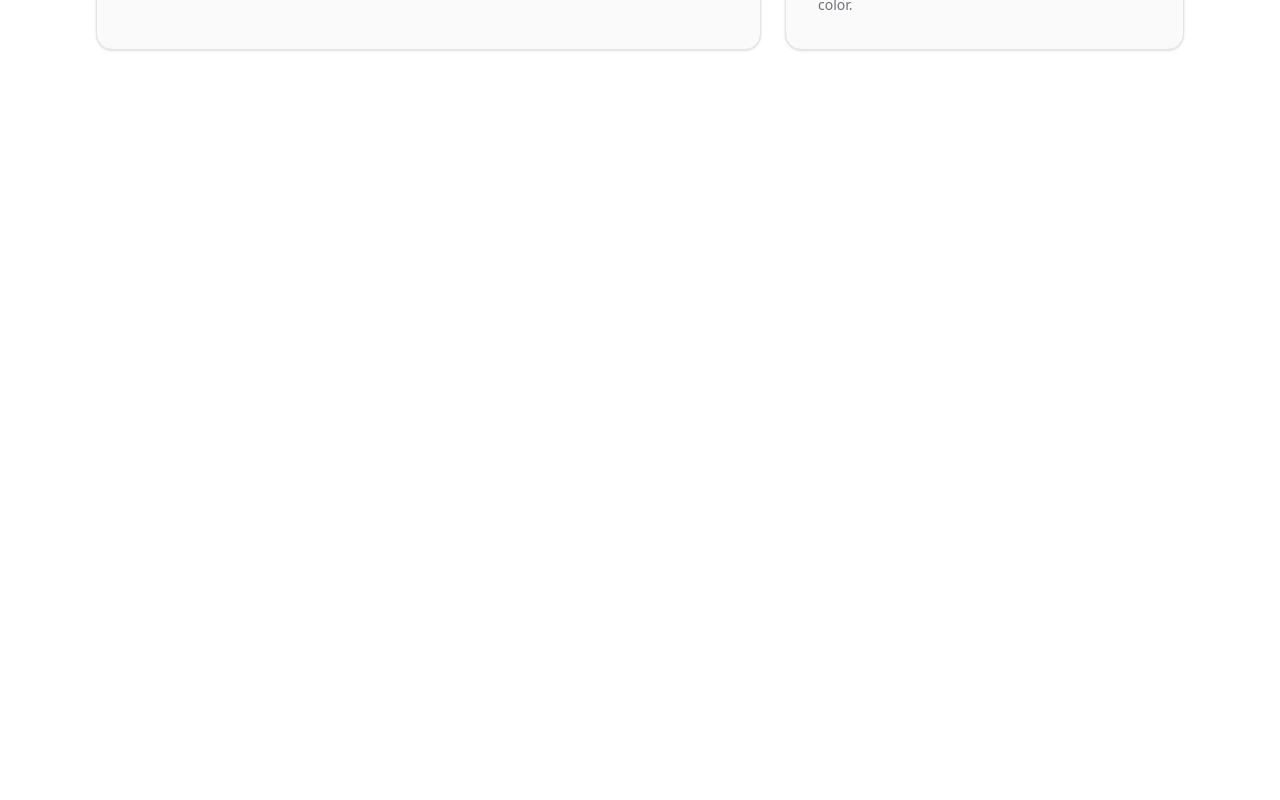
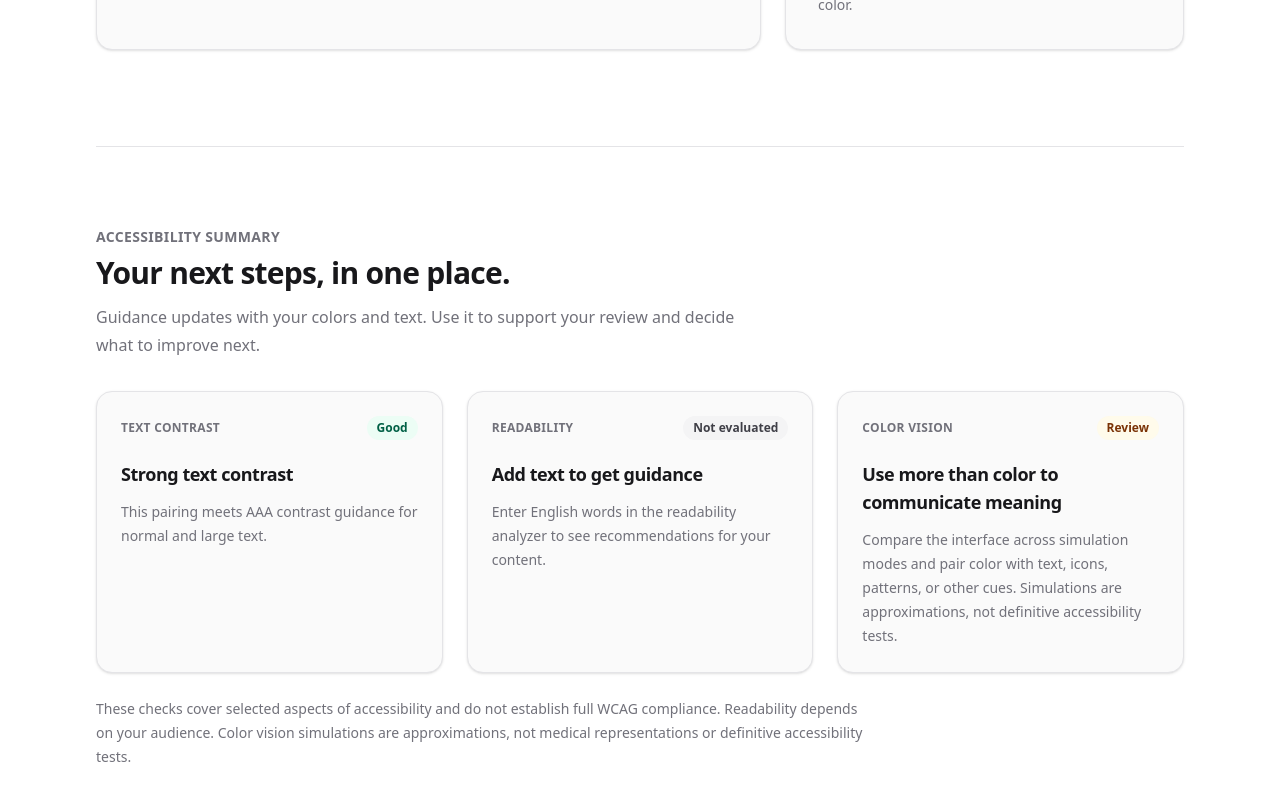
Before and after one commit to AldoKT/readease-accessibility-checker, a Next.js app: page / in a window 1280 px wide. Shown: the part 3319-4119 px from the top of the page. Before the commit the page ends 3481 px from the top, so only its background shows below. Built offline with nearby package versions, Linux system fonts and the light colour scheme.

Commit message:
add accessibility summary

```diff
--- a/src/app/page.tsx
+++ b/src/app/page.tsx
@@ -1,13 +1,16 @@
 "use client";
 
 import { useMemo, useState } from "react";
+import { AccessibilitySummary } from "@/components/AccessibilitySummary";
 import { ColorInput } from "@/components/ColorInput";
 import { ContrastResult } from "@/components/ContrastResult";
 import { ColorVisionSimulator } from "@/components/ColorVisionSimulator";
 import { HeroPreview } from "@/components/HeroPreview";
 import { PreviewPanel } from "@/components/PreviewPanel";
 import { ReadabilityAnalyzer } from "@/components/ReadabilityAnalyzer";
-import { contrastRatio, hexToRgb } from "@/lib/contrast";
+import { contrastRatio, evaluateWcagContrast, hexToRgb } from "@/lib/contrast";
+import { analyzeReadability } from "@/lib/readability";
+import { generateAccessibilityRecommendations } from "@/lib/recommendations";
 
 const DEFAULT_FOREGROUND = "#FFFFFF";
 const DEFAULT_BACKGROUND = "#18181B";
@@ -24,6 +27,8 @@ function toColorInputValue(value: string) {
 export default function Home() {
   const [foreground, setForeground] = useState(DEFAULT_FOREGROUND);
   const [background, setBackground] = useState(DEFAULT_BACKGROUND);
+  const [text, setText] = useState("");
+  const readability = useMemo(() => analyzeReadability(text), [text]);
 
   const foregroundRgb = useMemo(() => hexToRgb(foreground), [foreground]);
   const backgroundRgb = useMemo(() => hexToRgb(background), [background]);
@@ -33,6 +38,14 @@ export default function Home() {
       : null,
     [foregroundRgb, backgroundRgb],
   );
+
+  const recommendations = useMemo(() => generateAccessibilityRecommendations({
+    contrast: ratio === null ? null : {
+      normalText: evaluateWcagContrast(ratio, "normal"),
+      largeText: evaluateWcagContrast(ratio, "large"),
+    },
+    readability,
+  }), [ratio, readability]);
 
   const handleSwap = () => {
     setForeground(background);
@@ -88,8 +101,9 @@ export default function Home() {
         </section>
 
         <PreviewPanel foreground={previewForeground} background={previewBackground} />
-        <ReadabilityAnalyzer />
+        <ReadabilityAnalyzer text={text} onTextChange={setText} analysis={readability} />
         <ColorVisionSimulator background={previewBackground} foreground={previewForeground} />
+        <AccessibilitySummary recommendations={recommendations} />
       </div>
     </main>
   );
--- /dev/null
+++ b/src/components/AccessibilitySummary.tsx
@@ -0,0 +1,77 @@
+import type {
+  AccessibilityRecommendation,
+  RecommendationCategory,
+  RecommendationStatus,
+} from "@/lib/recommendations";
+
+type AccessibilitySummaryProps = {
+  recommendations: readonly AccessibilityRecommendation[];
+};
+
+const STATUS_STYLES: Record<RecommendationStatus, { label: string; className: string }> = {
+  good: { label: "Good", className: "bg-emerald-50 text-emerald-800" },
+  warning: { label: "Review", className: "bg-amber-50 text-amber-900" },
+  action: { label: "Action needed", className: "bg-red-50 text-red-800" },
+};
+
+const CATEGORIES: readonly {
+  category: RecommendationCategory;
+  label: string;
+  emptyTitle: string;
+  emptyDescription: string;
+}[] = [
+  {
+    category: "contrast",
+    label: "Text contrast",
+    emptyTitle: "Contrast unavailable",
+    emptyDescription: "Enter two valid HEX colors in the contrast checker to get guidance for this pairing.",
+  },
+  {
+    category: "readability",
+    label: "Readability",
+    emptyTitle: "Add text to get guidance",
+    emptyDescription: "Enter English words in the readability analyzer to see recommendations for your content.",
+  },
+  {
+    category: "color-vision",
+    label: "Color vision",
+    emptyTitle: "Guidance unavailable",
+    emptyDescription: "Use the simulator to review how your interface communicates meaning.",
+  },
+];
+
+export function AccessibilitySummary({ recommendations }: AccessibilitySummaryProps) {
+  return (
+    <section aria-labelledby="accessibility-summary-heading" className="mt-20 border-t border-border pt-16 sm:mt-24 sm:pt-20">
+      <div className="max-w-2xl">
+        <p className="text-sm font-semibold tracking-wide text-muted uppercase">Accessibility summary</p>
+        <h2 className="mt-2 text-3xl font-semibold tracking-tight" id="accessibility-summary-heading">Your next steps, in one place.</h2>
+        <p className="mt-3 leading-7 text-muted">Guidance updates with your colors and text. Use it to support your review and decide what to improve next.</p>
+      </div>
+
+      <div aria-live="polite" className="mt-8 grid gap-6 lg:grid-cols-3">
+        {CATEGORIES.map(({ category, label, emptyTitle, emptyDescription }) => {
+          const recommendation = recommendations.find((item) => item.category === category);
+          const status = recommendation ? STATUS_STYLES[recommendation.status] : null;
+
+          return (
+            <section aria-labelledby={`summary-${category}`} className="min-w-0 rounded-2xl border border-border bg-surface p-6 shadow-sm" key={category}>
+              <div className="flex flex-wrap items-center justify-between gap-3">
+                <p className="text-xs font-semibold tracking-wide text-muted uppercase">{label}</p>
+                <span className={`rounded-full px-2.5 py-1 text-xs font-semibold ${status?.className ?? "bg-zinc-100 text-zinc-700"}`}>
+                  {status?.label ?? "Not evaluated"}
+                </span>
+              </div>
+              <h3 className="mt-5 text-lg font-semibold tracking-tight" id={`summary-${category}`}>
+                {recommendation?.title ?? emptyTitle}
+              </h3>
+              <p className="mt-3 text-sm leading-6 text-muted">{recommendation?.description ?? emptyDescription}</p>
+            </section>
+          );
+        })}
+      </div>
+
+      <p className="mt-6 max-w-3xl text-sm leading-6 text-muted">These checks cover selected aspects of accessibility and do not establish full WCAG compliance. Readability depends on your audience. Color vision simulations are approximations, not medical representations or definitive accessibility tests.</p>
+    </section>
+  );
+}
--- a/src/components/ReadabilityAnalyzer.tsx
+++ b/src/components/ReadabilityAnalyzer.tsx
@@ -1,8 +1,7 @@
 "use client";
 
-import { useMemo, useState } from "react";
 import {
-  analyzeReadability,
+  type ReadabilityAnalysis,
   getGradeLevelInterpretation,
   getReadingEaseInterpretation,
 } from "@/lib/readability";
@@ -16,9 +15,13 @@ function Stat({ label, value }: { label: string; value: number }) {
   );
 }
 
-export function ReadabilityAnalyzer() {
-  const [text, setText] = useState("");
-  const analysis = useMemo(() => analyzeReadability(text), [text]);
+type ReadabilityAnalyzerProps = {
+  text: string;
+  onTextChange: (text: string) => void;
+  analysis: ReadabilityAnalysis;
+};
+
+export function ReadabilityAnalyzer({ text, onTextChange, analysis }: ReadabilityAnalyzerProps) {
 
   const readingEase = getReadingEaseInterpretation(analysis.readingEase);
   const gradeLevel = getGradeLevelInterpretation(analysis.gradeLevel);
@@ -39,7 +42,7 @@ export function ReadabilityAnalyzer() {
             aria-describedby="readability-help"
             className="mt-4 min-h-64 w-full resize-y rounded-xl border border-border bg-background p-4 text-base leading-7 text-foreground shadow-sm outline-none transition-colors placeholder:text-muted focus-visible:border-blue-700 focus-visible:ring-3 focus-visible:ring-blue-100"
             id="readability-text"
-            onChange={(event) => setText(event.target.value)}
+            onChange={(event) => onTextChange(event.target.value)}
             placeholder="Write or paste text here…"
             value={text}
           />
--- a/src/lib/recommendations.ts
+++ b/src/lib/recommendations.ts
@@ -21,7 +21,7 @@ export type ContrastRecommendationInput = {
 };
 
 export type AccessibilityRecommendationInput = {
-  contrast: ContrastRecommendationInput;
+  contrast: ContrastRecommendationInput | null;
   readability?: ReadabilityAnalysis | null;
 };
 
@@ -135,7 +135,9 @@ export function getColorVisionRecommendation(): AccessibilityRecommendation {
 export function generateAccessibilityRecommendations(
   input: AccessibilityRecommendationInput,
 ): AccessibilityRecommendation[] {
-  const recommendations = [getContrastRecommendation(input.contrast)];
+  const recommendations: AccessibilityRecommendation[] = input.contrast === null
+    ? []
+    : [getContrastRecommendation(input.contrast)];
   const readabilityRecommendation = getReadabilityRecommendation(input.readability);
 
   if (readabilityRecommendation !== null) {
```
